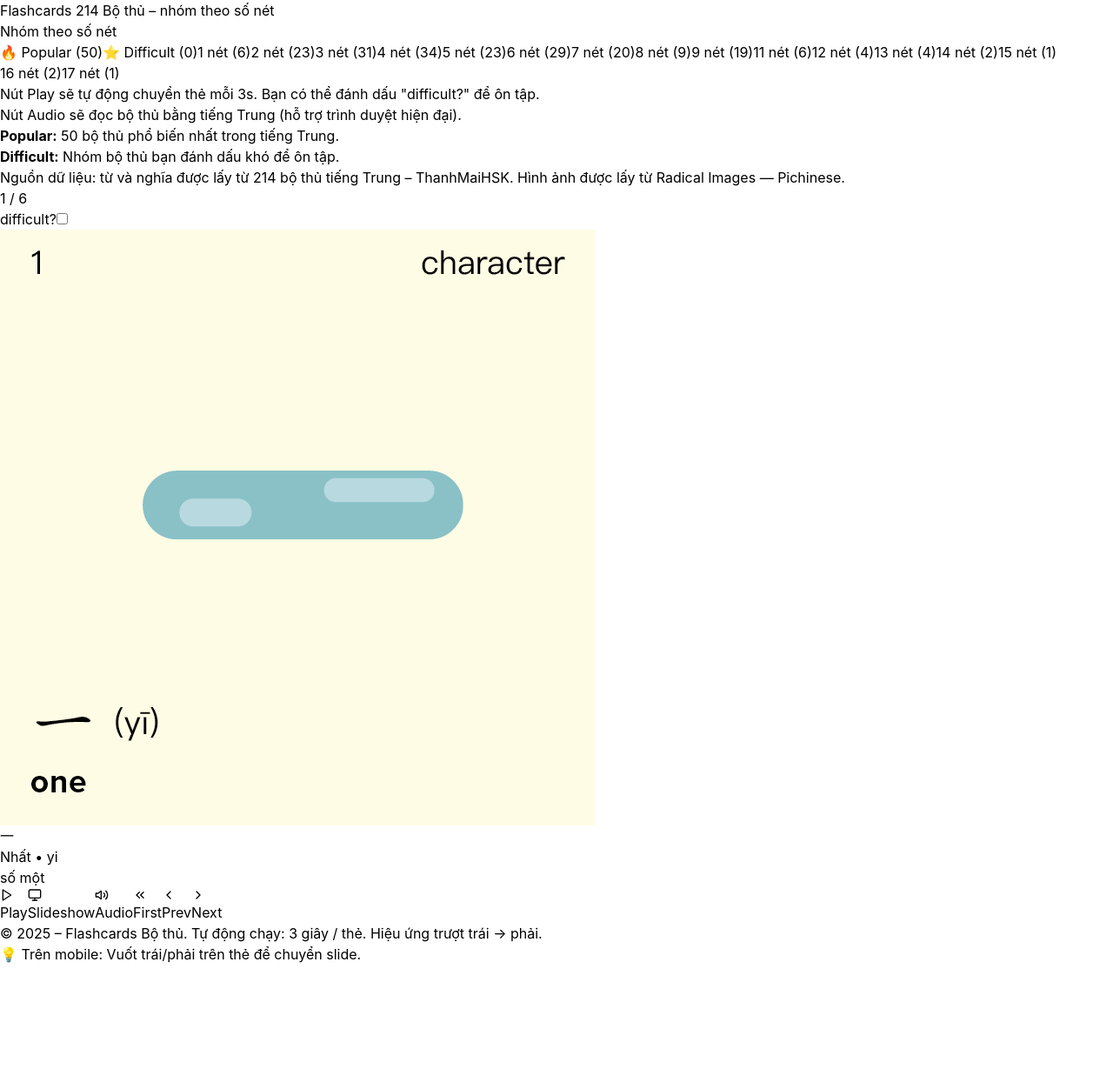
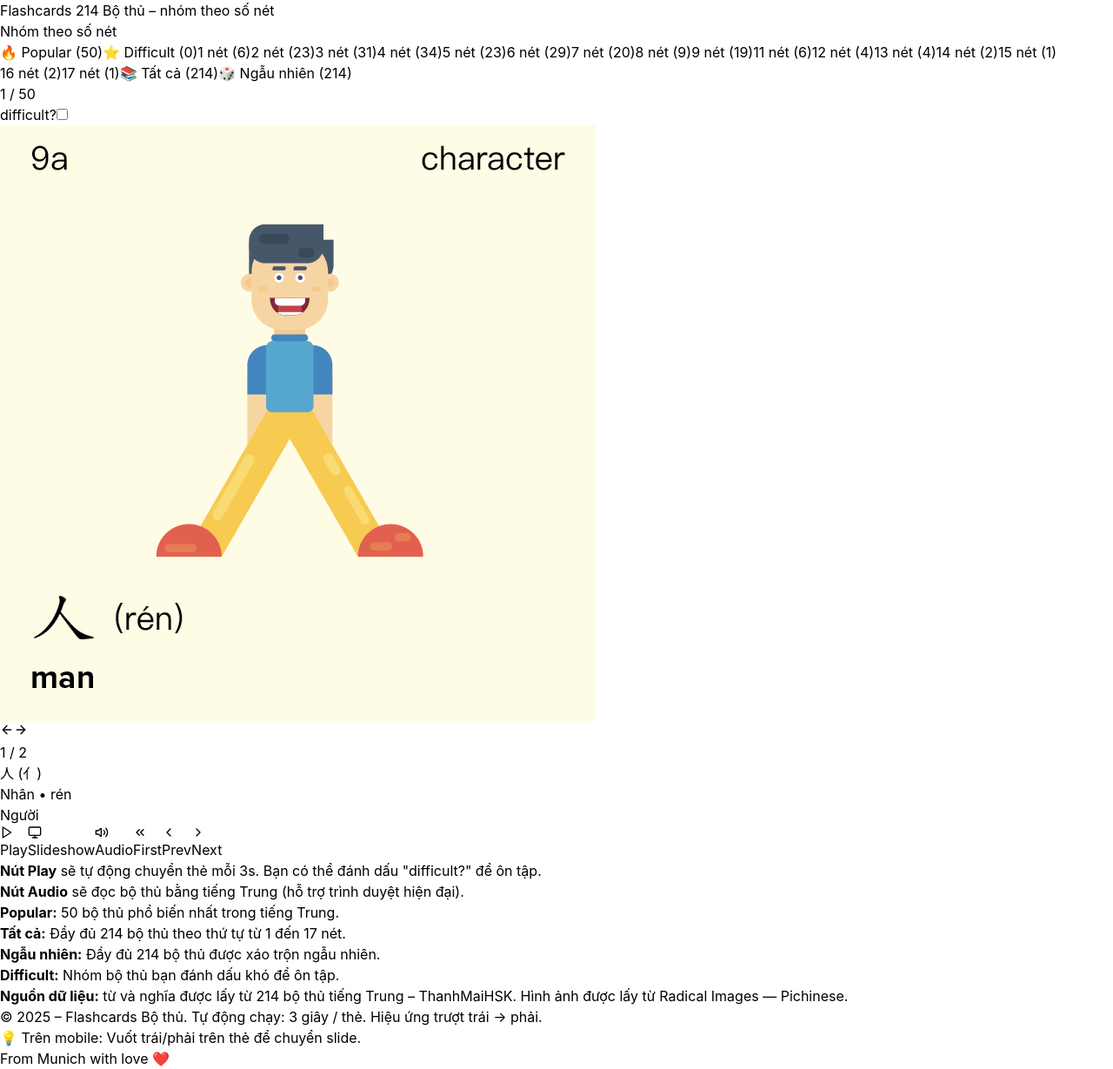
Before and after one commit to vinh-tuong/214, a React (Vite) app: page / in a window 1280 px wide. Shown: the whole page at 87% size. Before the commit the page ends 1109 px from the top, so only its background shows below. Built offline with nearby package versions, Linux system fonts and the light colour scheme.

Commit message:
checkpoint 6

```diff
--- a/src/App.jsx
+++ b/src/App.jsx
@@ -140,7 +140,7 @@ const ImageCarousel = ({ images, currentIndex, onImageChange }) => {
 
 export default function App() {
   const [allData] = useState(RADICALS);
-  const [stroke, setStroke] = useState(1);
+  const [stroke, setStroke] = useState('popular');
   const [idx, setIdx] = useState(0);
   const [playing, setPlaying] = useState(false);
   const [isModalOpen, setIsModalOpen] = useState(false);
@@ -173,9 +173,26 @@ export default function App() {
     return allData.filter(item => popularStt.includes(item.stt));
   }, [allData]);
 
+  // Create all group with all 214 radicals
+  const allGroup = useMemo(() => {
+    return [...allData]; // All radicals in original order
+  }, [allData]);
+
+  // Create random group with all radicals shuffled
+  const randomGroup = useMemo(() => {
+    const shuffled = [...allData];
+    for (let i = shuffled.length - 1; i > 0; i--) {
+      const j = Math.floor(Math.random() * (i + 1));
+      [shuffled[i], shuffled[j]] = [shuffled[j], shuffled[i]];
+    }
+    return shuffled;
+  }, [allData, stroke]); // Re-shuffle when stroke changes to 'random'
+
   // Determine current group based on stroke value
   const currentGroup = stroke === 'difficult' ? difficultGroup :
                       stroke === 'popular' ? popularGroup :
+                      stroke === 'all' ? allGroup :
+                      stroke === 'random' ? randomGroup :
                       (groups[stroke] ?? []);
   const total = currentGroup.length;
   const cur = currentGroup[idx] ?? null;
@@ -288,14 +305,18 @@ export default function App() {
 
         <section className="mt-4 grid md:grid-cols-[260px_1fr] gap-6">
           <aside className="space-y-4">
-            <div className="p-4 bg-white rounded-2xl shadow">
+            <div className="p-4 sm:p-6 bg-white rounded-2xl shadow">
               <div className="text-sm text-gray-600 mb-2">Nhóm theo số nét</div>
               <div className="flex flex-wrap gap-2 max-w-full overflow-hidden">
                 {/* Difficult group button */}
                 <Button
                   key="popular"
                   variant={stroke==="popular"?"default":"outline"}
-                  className="rounded-full h-9 bg-blue-50 border-blue-200 text-blue-700 hover:bg-blue-100 text-xs sm:text-sm whitespace-nowrap"
+                  className={`rounded-full h-9 text-xs sm:text-sm whitespace-nowrap ${
+                    stroke === "popular"
+                      ? "bg-blue-500 text-white border-blue-500 hover:bg-blue-600"
+                      : "bg-blue-50 border-blue-200 text-blue-700 hover:bg-blue-100"
+                  }`}
                   onClick={()=>setStroke("popular")}
                 >
                   🔥 Popular ({popularGroup.length})
@@ -303,7 +324,11 @@ export default function App() {
                 <Button
                   key="difficult"
                   variant={stroke==="difficult"?"default":"outline"}
-                  className="rounded-full h-9 bg-red-50 border-red-200 text-red-700 hover:bg-red-100 text-xs sm:text-sm whitespace-nowrap"
+                  className={`rounded-full h-9 text-xs sm:text-sm whitespace-nowrap ${
+                    stroke === "difficult"
+                      ? "bg-blue-500 text-white border-blue-500 hover:bg-blue-600"
+                      : "bg-red-50 border-red-200 text-red-700 hover:bg-red-100"
+                  }`}
                   onClick={()=>setStroke("difficult")}
                 >
                   ⭐ Difficult ({difficultGroup.length})
@@ -311,19 +336,46 @@ export default function App() {
 
                 {/* Stroke count buttons */}
                 {strokesAvailable.map((n) => (
-                  <Button key={n} variant={stroke===n?"default":"outline"} className="rounded-full h-9 text-xs sm:text-sm whitespace-nowrap" onClick={()=>setStroke(n)}>
+                  <Button
+                    key={n}
+                    variant={stroke===n?"default":"outline"}
+                    className={`rounded-full h-9 text-xs sm:text-sm whitespace-nowrap ${
+                      stroke === n
+                        ? "bg-blue-500 text-white border-blue-500 hover:bg-blue-600"
+                        : "hover:bg-gray-50"
+                    }`}
+                    onClick={()=>setStroke(n)}
+                  >
                     {n} nét ({groups[n].length})
                   </Button>
                 ))}
+
+                {/* Additional group buttons */}
+                <Button
+                  key="all"
+                  variant={stroke==="all"?"default":"outline"}
+                  className={`rounded-full h-9 text-xs sm:text-sm whitespace-nowrap ${
+                    stroke === "all"
+                      ? "bg-blue-500 text-white border-blue-500 hover:bg-blue-600"
+                      : "bg-green-50 border-green-200 text-green-700 hover:bg-green-100"
+                  }`}
+                  onClick={()=>setStroke("all")}
+                >
+                  📚 Tất cả ({allGroup.length})
+                </Button>
+                <Button
+                  key="random"
+                  variant={stroke==="random"?"default":"outline"}
+                  className={`rounded-full h-9 text-xs sm:text-sm whitespace-nowrap ${
+                    stroke === "random"
+                      ? "bg-blue-500 text-white border-blue-500 hover:bg-blue-600"
+                      : "bg-purple-50 border-purple-200 text-purple-700 hover:bg-purple-100"
+                  }`}
+                  onClick={()=>setStroke("random")}
+                >
+                  🎲 Ngẫu nhiên ({randomGroup.length})
+                </Button>
               </div>
-            </div>
-
-            <div className="p-4 bg-white rounded-2xl shadow text-sm text-gray-600 leading-relaxed">
-              <p>Nút Play sẽ tự động chuyển thẻ mỗi 3s. Bạn có thể đánh dấu "difficult?" để ôn tập.</p>
-              <p className="mt-2">Nút Audio sẽ đọc bộ thủ bằng tiếng Trung (hỗ trợ trình duyệt hiện đại).</p>
-              <p className="mt-2"><strong>Popular:</strong> 50 bộ thủ phổ biến nhất trong tiếng Trung.</p>
-              <p className="mt-2"><strong>Difficult:</strong> Nhóm bộ thủ bạn đánh dấu khó để ôn tập.</p>
-              <p className="mt-2">Nguồn dữ liệu: từ và nghĩa được lấy từ 214 bộ thủ tiếng Trung – ThanhMaiHSK. Hình ảnh được lấy từ Radical Images — Pichinese.</p>
             </div>
           </aside>
 
@@ -415,6 +467,10 @@ export default function App() {
                   ? 'Chưa có bộ thủ nào được đánh dấu difficult.'
                   : stroke === 'popular'
                   ? 'Nhóm Popular chứa 50 bộ thủ phổ biến nhất.'
+                  : stroke === 'all'
+                  ? 'Nhóm Tất cả chứa đầy đủ 214 bộ thủ theo thứ tự.'
+                  : stroke === 'random'
+                  ? 'Nhóm Ngẫu nhiên chứa đầy đủ 214 bộ thủ được xáo trộn.'
                   : `Không có dữ liệu cho nhóm ${stroke} nét.`
                 }
               </div>
@@ -422,9 +478,25 @@ export default function App() {
           </main>
         </section>
 
+        {/* Information Section */}
+        <div className="mt-8 p-4 bg-white rounded-2xl shadow text-sm text-gray-600 leading-relaxed">
+          <div className="space-y-3">
+            <p><strong>Nút Play</strong> sẽ tự động chuyển thẻ mỗi 3s. Bạn có thể đánh dấu "difficult?" để ôn tập.</p>
+            <p><strong>Nút Audio</strong> sẽ đọc bộ thủ bằng tiếng Trung (hỗ trợ trình duyệt hiện đại).</p>
+            <p><strong>Popular:</strong> 50 bộ thủ phổ biến nhất trong tiếng Trung.</p>
+            <p><strong>Tất cả:</strong> Đầy đủ 214 bộ thủ theo thứ tự từ 1 đến 17 nét.</p>
+            <p><strong>Ngẫu nhiên:</strong> Đầy đủ 214 bộ thủ được xáo trộn ngẫu nhiên.</p>
+            <p><strong>Difficult:</strong> Nhóm bộ thủ bạn đánh dấu khó để ôn tập.</p>
+            <p className="text-xs text-gray-500 mt-4">
+              <strong>Nguồn dữ liệu:</strong> từ và nghĩa được lấy từ 214 bộ thủ tiếng Trung – ThanhMaiHSK. Hình ảnh được lấy từ Radical Images — Pichinese.
+            </p>
+          </div>
+        </div>
+
         <footer className="mt-8 text-xs text-gray-500">
           <p>© 2025 – Flashcards Bộ thủ. Tự động chạy: 3 giây / thẻ. Hiệu ứng trượt trái → phải.</p>
           <p className="mt-1">💡 Trên mobile: Vuốt trái/phải trên thẻ để chuyển slide.</p>
+          <p className="mt-8 text-center text-gray-400">From Munich with love ❤️</p>
         </footer>
       </div>
 
```
